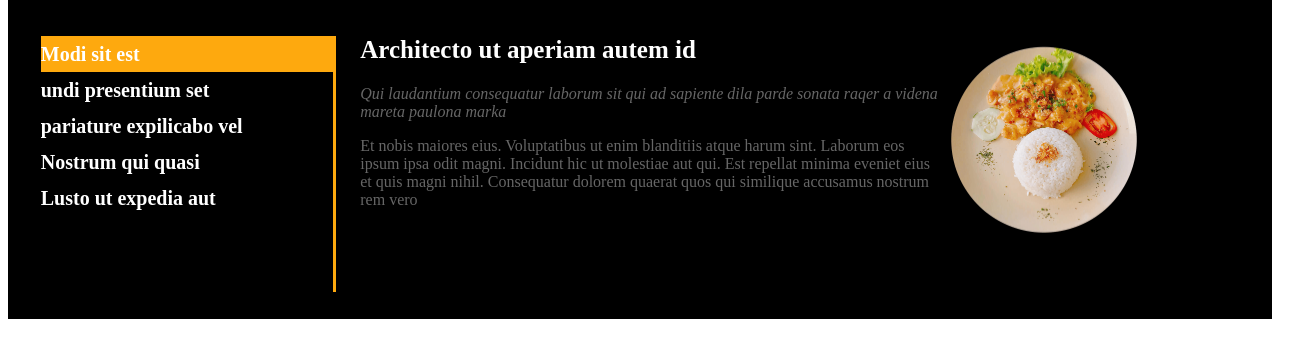
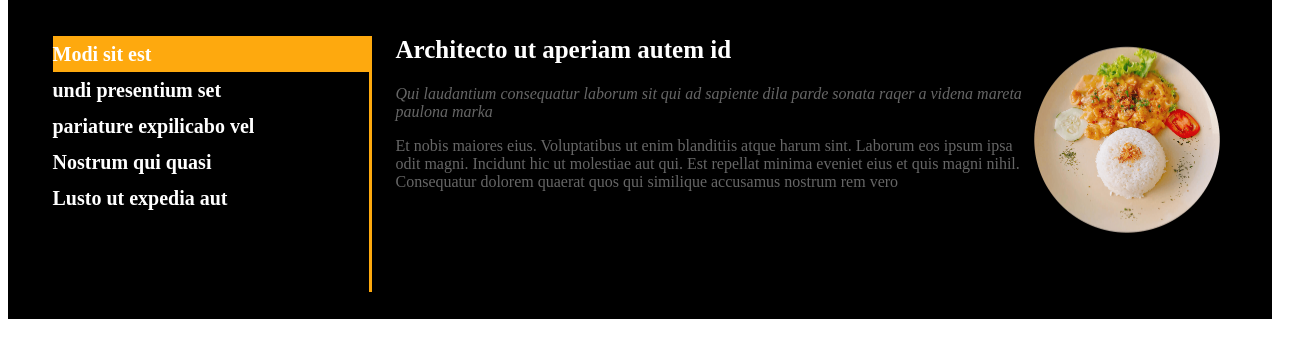
Before and after one commit to ANANTHSSA/section-task-01, a plain HTML site: page index.html in a window 1280 px wide. Shown: the part 116-474 px from the top of the page, 1306 px wide, since content can reach past the window. Drawn offline with Linux system fonts and the light colour scheme.

Commit message:
Update style.css

```diff
--- a/style/style.css
+++ b/style/style.css
@@ -1,8 +1,4 @@
-.container{
-	width: 1170px;
-	margin:0;
-	padding:0;
-}
+
 .specials{
 	background: #000;
 	padding: 15px 0;
```
